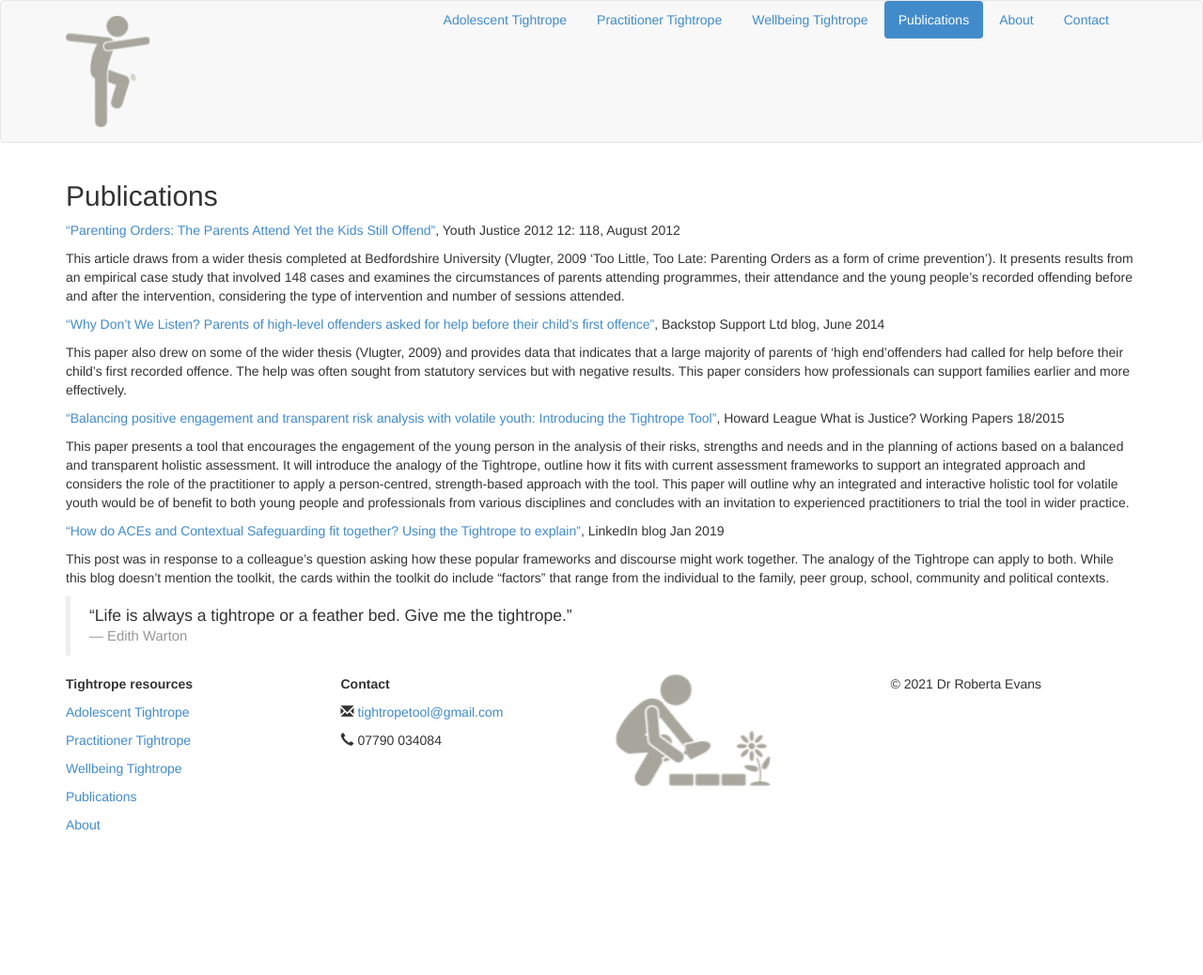
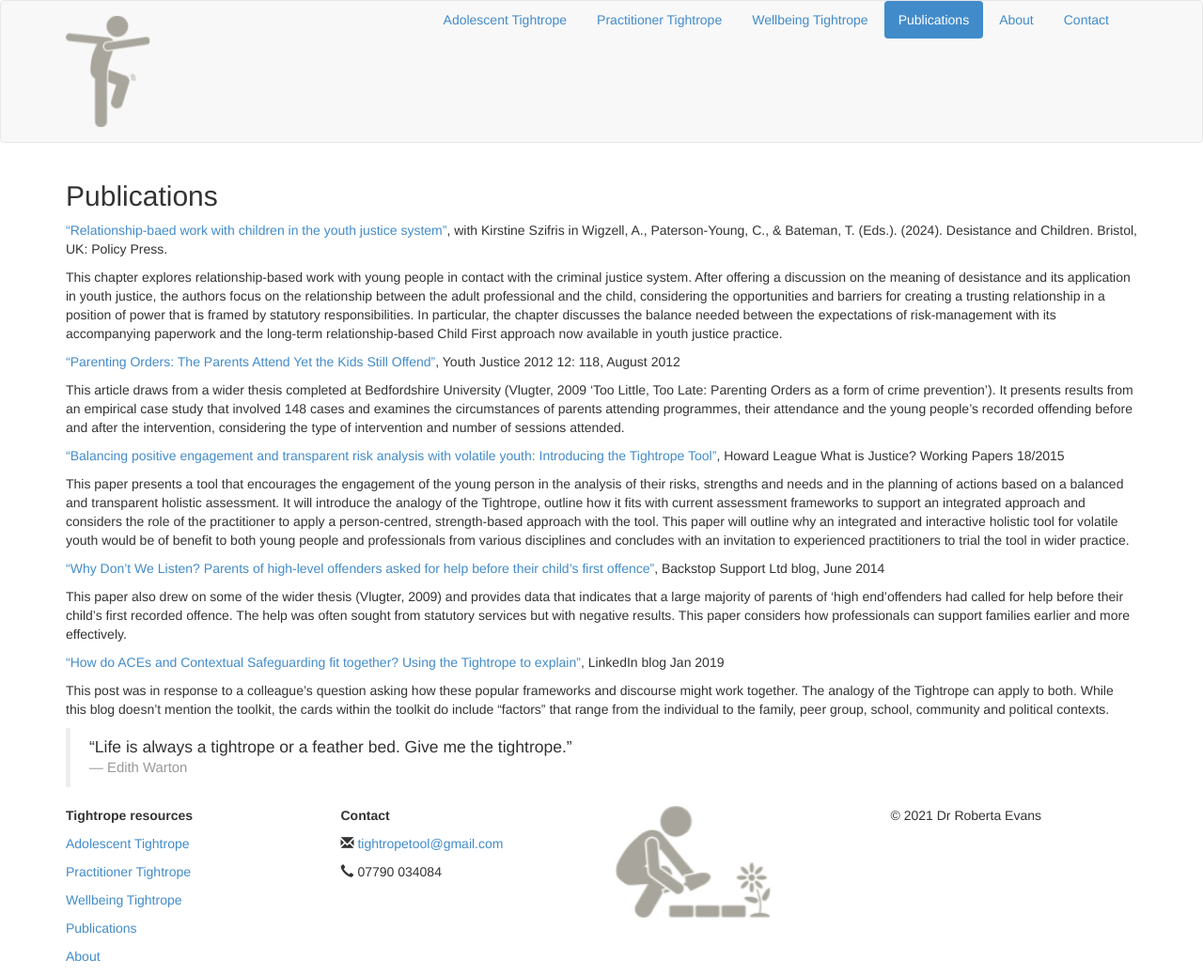
Before and after one commit to retrotravelbug/tightropetool, a Jekyll site: the page built from publications.md, in a window 1280 px wide. Shown: the whole page at 94% size. Built offline with Jekyll 4.4.1, drawn with Linux system fonts in a browser that asks for light colours; nearby versions of some CDN libraries; before the commit the page ends 900 px from its top, so only the background shows below that.

Commit message:
Update publications.md
Added link to chapter

```diff
--- a/publications.md
+++ b/publications.md
@@ -6,17 +6,21 @@ banner-image: Petrified.jpeg
 
 ## Publications
 
+["Relationship-baed work with children in the youth justice system"][chapter], with Kirstine Szifris in Wigzell, A., Paterson-Young, C., & Bateman, T. (Eds.). (2024). Desistance and Children. Bristol, UK: Policy Press.
+
+This chapter explores relationship-based work with young people in contact with the criminal justice system. After offering a discussion on the meaning of desistance and its application in youth justice, the authors focus on the relationship between the adult professional and the child, considering the opportunities and barriers for creating a trusting relationship in a position of power that is framed by statutory responsibilities. In particular, the chapter discusses the balance needed between the expectations of risk-management with its accompanying paperwork and the long-term relationship-based Child First approach now available in youth justice practice.
+
 ["Parenting Orders: The Parents Attend Yet the Kids Still Offend"][parenting-orders], Youth Justice 2012 12: 118, August 2012
 
 This article draws from a wider thesis completed at Bedfordshire University (Vlugter, 2009 'Too Little, Too Late: Parenting Orders as a form of crime prevention'). It presents results from an empirical case study that involved 148 cases and examines the circumstances of parents attending programmes, their attendance and the young people’s recorded offending before and after the intervention, considering the type of intervention and number of sessions attended.
 
+["Balancing positive engagement and transparent risk analysis with volatile youth: Introducing the Tightrope Tool"][Introducing Tightrope], Howard League What is Justice? Working Papers 18/2015
+
+This paper presents a tool that encourages the engagement of the young person in the analysis of their risks, strengths and needs and in the planning of actions based on a balanced and transparent holistic assessment. It will introduce the analogy of the Tightrope, outline how it fits with current assessment frameworks to support an integrated approach and considers the role of the practitioner to apply a person-centred, strength-based approach with the tool. This paper will outline why an integrated and interactive holistic tool for volatile youth would be of benefit to both young people and professionals from various disciplines and concludes with an invitation to experienced practitioners to trial the tool in wider practice.
+
 ["Why Don’t We Listen? Parents of high-level offenders asked for help before their child’s first offence"][Backstop listen], Backstop Support Ltd blog, June 2014
 
 This paper also drew on some of the wider thesis (Vlugter, 2009) and provides data that indicates that a large majority of parents of 'high end'offenders had called for help before their child's first recorded offence. The help was often sought from statutory services but with negative results. This paper considers how professionals can support families earlier and more effectively.
-
-["Balancing positive engagement and transparent risk analysis with volatile youth: Introducing the Tightrope Tool"][Introducing Tightrope], Howard League What is Justice? Working Papers 18/2015
-
-This paper presents a tool that encourages the engagement of the young person in the analysis of their risks, strengths and needs and in the planning of actions based on a balanced and transparent holistic assessment. It will introduce the analogy of the Tightrope, outline how it fits with current assessment frameworks to support an integrated approach and considers the role of the practitioner to apply a person-centred, strength-based approach with the tool. This paper will outline why an integrated and interactive holistic tool for volatile youth would be of benefit to both young people and professionals from various disciplines and concludes with an invitation to experienced practitioners to trial the tool in wider practice.
 
 ["How do ACEs and Contextual Safeguarding fit together? Using the Tightrope to explain"][ACE Contextual], LinkedIn blog Jan 2019
 
@@ -27,6 +31,7 @@ This post was in response to a colleague's question asking how these popular fra
 [parenting-orders]: http://yjj.sagepub.com/content/12/2/118.abstract
 [Backstop listen]: http://media.wix.com/ugd/03d98d_aa012ae8a413456d9d78fbbfc2c91753.pdf
 [Introducing Tightrope]: http://howardleague.org/wp-content/uploads/2016/04/HLWP_18_2015.pdf
+[chapter]: https://bristoluniversitypressdigital.com/edcollchap-oa/book/9781447369127/ch012.xml
 
 
 > "Life is always a tightrope or a feather bed. Give me the tightrope."
```
